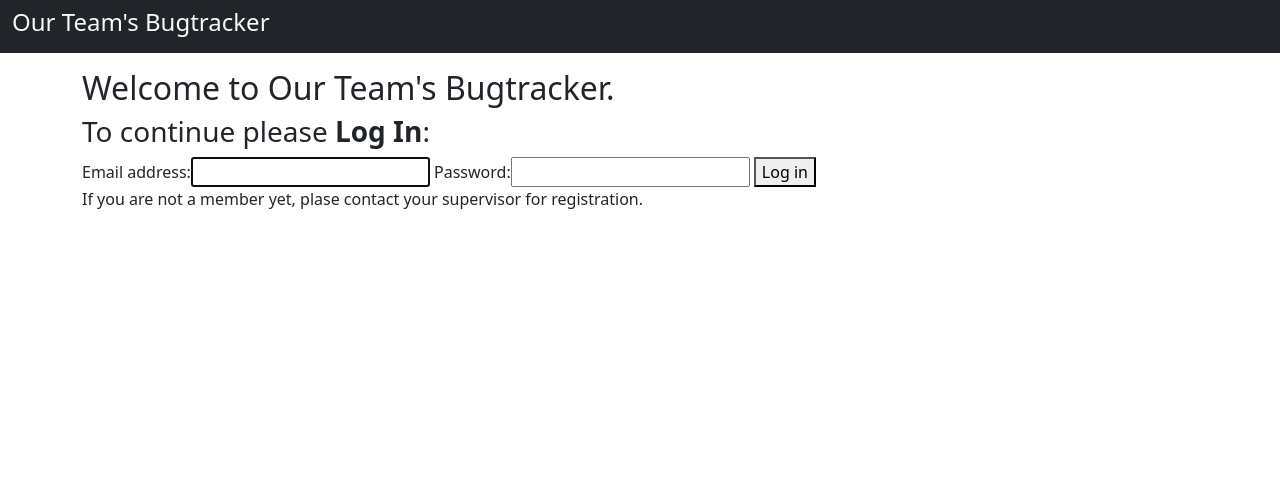
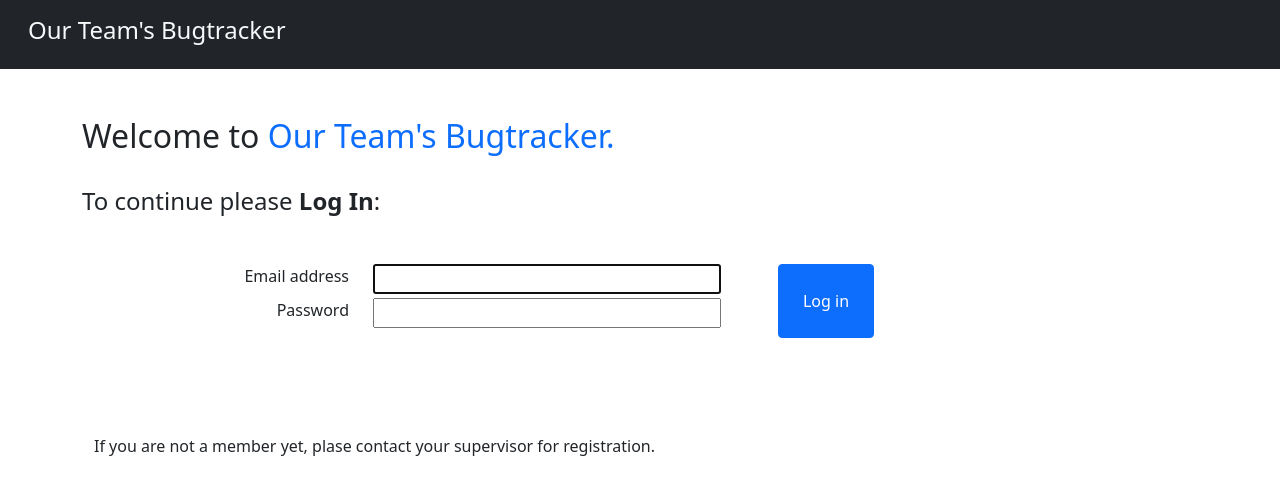
Before and after one commit to JoaoAPS/BugTracker, a Django app: page / in a window 1280 px wide. Shown: the top 495 px of the page. Run offline with Django 3.2, Linux system fonts and the light colour scheme; some libraries are stand-ins or nearby versions.

Commit message:
Style the landing page for unauthorized requests

```diff
--- a/app/app/settings.py
+++ b/app/app/settings.py
@@ -38,6 +38,7 @@ INSTALLED_APPS = [
     'django.contrib.sessions',
     'django.contrib.messages',
     'django.contrib.staticfiles',
+    'widget_tweaks',
 
     'core',
     'members',
--- /dev/null
+++ b/app/core/templates/core/index.html
@@ -0,0 +1,45 @@
+{% extends 'core/base.html' %}
+{% load widget_tweaks %}
+
+{% block title %}Bugtracker{% endblock %}
+
+{% block content %}
+
+<div class="my-5">
+	<h2>Welcome to <span class="text-primary">Our Team's Bugtracker.<span></h2>
+	<br>
+	<h4>To continue please <strong>Log In</strong>:</h4>
+</div>
+
+<form method="POST" class="mb-5">
+	<div class="container">
+		{% csrf_token %}
+
+		<div class="row">
+			<div class="col-md-6 offset-1">
+				{% for field in form %}
+					<div class="row mb-1">
+						{{ field.errors }}
+						<div class="col-md-4 text-end">
+							<label for="{{ field.id_for_label }}">{{ field.label }}</label>
+						</div>
+						<div class="col-md d-flex">
+							{{ field|add_class:"flex-fill" }}
+						</div>
+					</div>
+				{% endfor %}
+			</div>
+
+			<div class="col-md-2 d-flex justify-content-center align-items-center">
+				<button class="btn btn-primary p-4">Log in</button>
+			</div>
+		</div>
+	</form>
+</div>
+
+<div class="container pt-5">
+	<p>If you are not a member yet, plase contact your supervisor for registration.</p>
+</div>
+
+
+{% endblock %}
--- a/app/core/templates/core/index_unauthenticated.html
+++ /dev/null
@@ -1,19 +0,0 @@
-{% extends 'core/base.html' %}
-
-{% block title %}Bugtracker{% endblock %}
-
-{% block content %}
-
-<h2>Welcome to Our Team's Bugtracker.</h2>
-
-<h3>To continue please <strong>Log In</strong>:</h3>
-
-<form method="POST">
-	{% csrf_token %}
-	{{ form }}
-	<button>Log in</button>
-</form>
-
-<p>If you are not a member yet, plase contact your supervisor for registration.</p>
-
-{% endblock %}
--- a/app/core/templates/core/nav.html
+++ b/app/core/templates/core/nav.html
@@ -34,7 +34,7 @@
 				</ul>
 			</div>
 		{% else %}
-			<h4 class="text-light">Our Team's Bugtracker</h4>
+			<h4 class="text-light"><a class="nav-link text-light" href="/">Our Team's Bugtracker</a></h4>
 		{% endif %}
 	</div>
 </nav>
--- a/app/core/views.py
+++ b/app/core/views.py
@@ -3,5 +3,5 @@ from django.contrib.auth.views import LoginView
 
 class IndexView(LoginView):
     """Home page view of the application"""
-    template_name = 'core/index_unauthenticated.html'
+    template_name = 'core/index.html'
     redirect_authenticated_user = True
--- a/requirements.txt
+++ b/requirements.txt
@@ -1,3 +1,4 @@
 Django>=3.1.2,<3.2.0
 psycopg2>=2.8.6,<2.9.0
+django-widget-tweaks>=1.4.8,<1.5.0
 flake8>=3.8.4,<3.9.0
```
